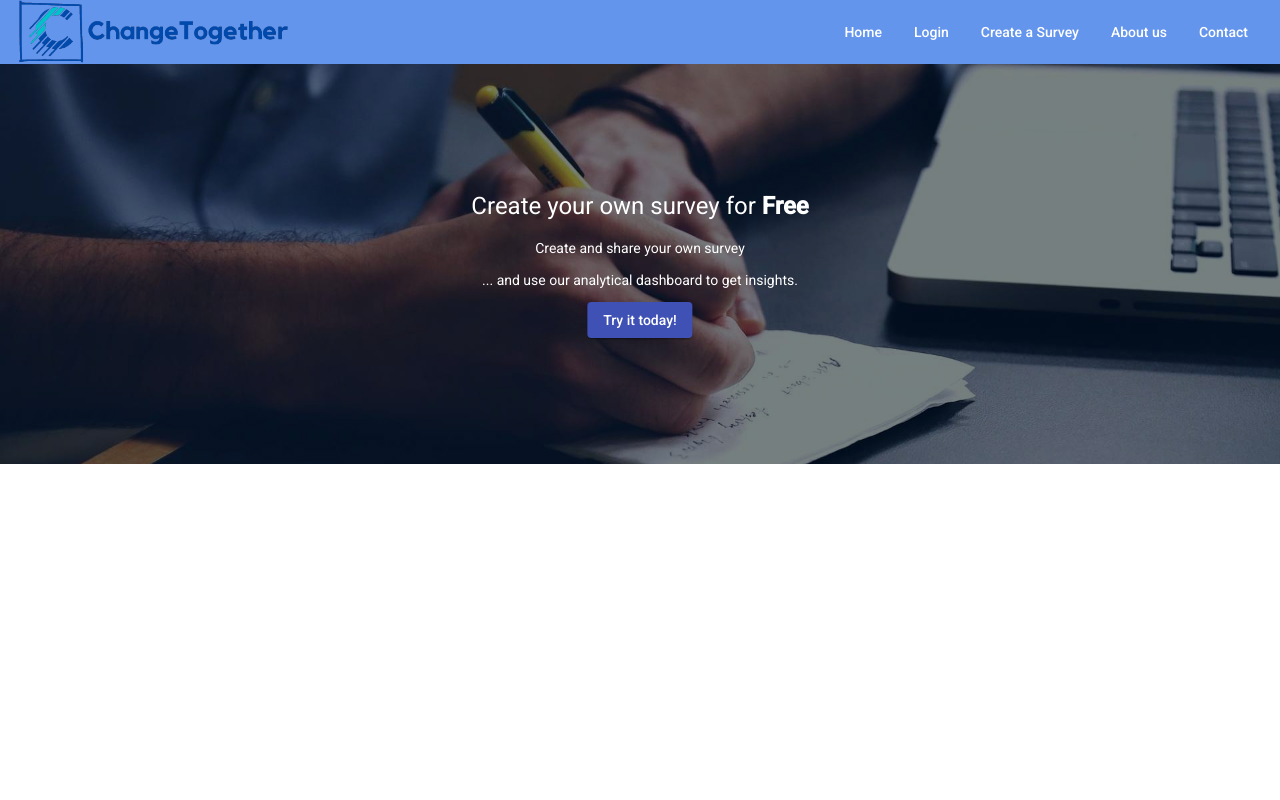
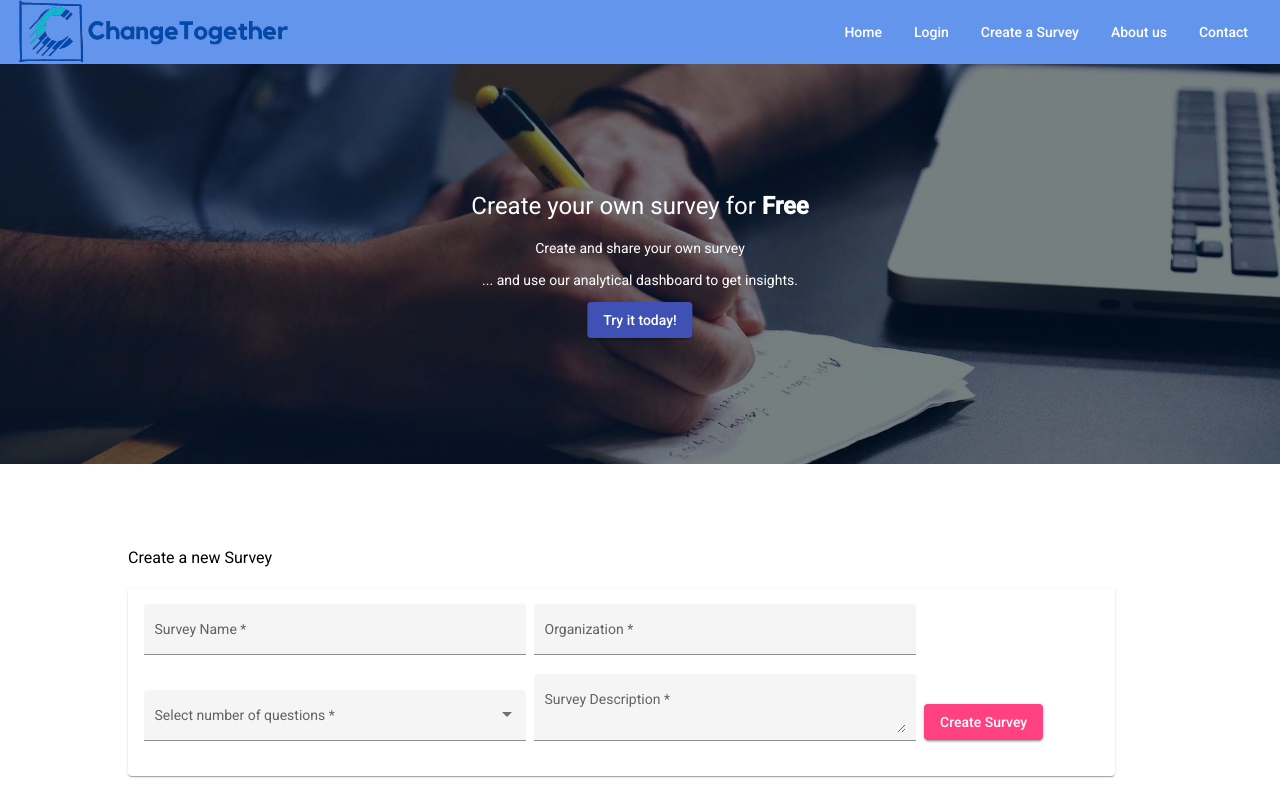
Before and after one commit to ChangeTogether-Survey-Site/changeTogether-frontend, an Angular app: page /edit/1 in a window 1280 px wide. Before the commit this address led to /. Built offline with nearby package versions, Linux system fonts and the light colour scheme.

Commit message:
edit survey. bug found, check branch

```diff
--- a/src/app/app-routing.module.ts
+++ b/src/app/app-routing.module.ts
@@ -7,6 +7,7 @@ import { SurveyCreateComponent } from "./surveys/survey-create/survey-create.com
 const routes: Routes = [
   { path: "", component: SurveyListComponent },
   { path: "create", component: SurveyCreateComponent },
+  { path: "edit/:surveyId", component: SurveyCreateComponent },
 ]
 
 @NgModule({
--- a/src/app/surveys/survey-create/survey-create.component.html
+++ b/src/app/surveys/survey-create/survey-create.component.html
@@ -9,7 +9,7 @@
         type="text"
         name="surveyName"
         id="surveyName"
-        ngModel
+        [ngModel]="survey?.surveyName"
         required
         #surveyName="ngModel"
       />
@@ -23,7 +23,7 @@
         type="text"
         name="organization"
         id="organization"
-        ngModel
+        [ngModel]="survey?.organization"
         required
         #organization="ngModel"
       />
@@ -38,7 +38,7 @@
         name="numberOfQuestions"
         id="numberOfQuestions"
         required
-        ngModel
+        [ngModel]="survey?.questions"
         #questions="ngModel"
       >
         <mat-option value="1">1 question</mat-option>
@@ -57,7 +57,7 @@
         matInput
         name="description"
         id="description"
-        ngModel
+        [ngModel]="survey?.description"
         required
         #content="ngModel"
       ></textarea>
--- a/src/app/surveys/survey-create/survey-create.component.ts
+++ b/src/app/surveys/survey-create/survey-create.component.ts
@@ -1,6 +1,9 @@
-import { Component } from '@angular/core';
+import { Component, OnInit } from '@angular/core';
 import { SurveysService } from '../surveys.service';
 import { NgForm } from '@angular/forms';
+import { ActivatedRoute, ParamMap } from '@angular/router';
+
+import { Survey } from '../survey.model';
 
 
 
@@ -9,14 +12,31 @@ import { NgForm } from '@angular/forms';
   templateUrl: './survey-create.component.html',
   styleUrls: ['./survey-create.component.css'],
 })
-export class SurveyCreateComponent {
+export class SurveyCreateComponent implements OnInit {
   // post data
   enteredSurveyName = '';
   enteredOrganization = '';
   enteredDescription = '';
   enteredQuestions = '';
+  survey: Survey; // stores the survey passed from service getPost
+  private mode = 'create'; // default
+  private surveyId: string;
 
-  constructor(public surveysService: SurveysService) {}
+
+  constructor(public surveysService: SurveysService, public route: ActivatedRoute) {}
+
+  ngOnInit(): void {
+    this.route.paramMap.subscribe( (paramMap: ParamMap) => {
+      if ( paramMap.has('surveyId') ){
+        this.mode = 'edit';
+        this.surveyId = paramMap.get('surveyId');
+        this.survey = this.surveysService.getSurvey(this.surveyId);
+      } else {
+        this.mode = 'create';
+        this.surveyId = null;
+      }
+    });
+  }
 
   onAddSurvey(form: NgForm) {
     if (form.invalid) {
--- a/src/app/surveys/survey-list/survey-list.component.html
+++ b/src/app/surveys/survey-list/survey-list.component.html
@@ -22,7 +22,7 @@
         </li>
       </ul>
       <mat-action-row>
-        <button mat-button color="primary">Edit</button>
+        <a mat-button color="primary" [routerLink]="['/edit', 'survey.id']">Edit</a>
         <button mat-button color="warn" (click)="onDelete(survey.id)">Delete</button>
       </mat-action-row>
     </mat-card-content>
--- a/src/app/surveys/surveys.service.ts
+++ b/src/app/surveys/surveys.service.ts
@@ -42,6 +42,10 @@ constructor(private http: HttpClient) {}
     return this.surveysUpdated.asObservable();
   }
 
+  getSurvey(id: string){
+    return {...this.surveys.find(survey => survey.id === id)}
+  }
+
   // numberOfQuestions: this must be changed to an array of the questions later
   addSurvey(surveyName: string, organization: string, description: string, numberOfQuestions: string){
     const survey: Survey = {id: null!, surveyName: surveyName, organization: organization, description: description, questions: numberOfQuestions};
```
